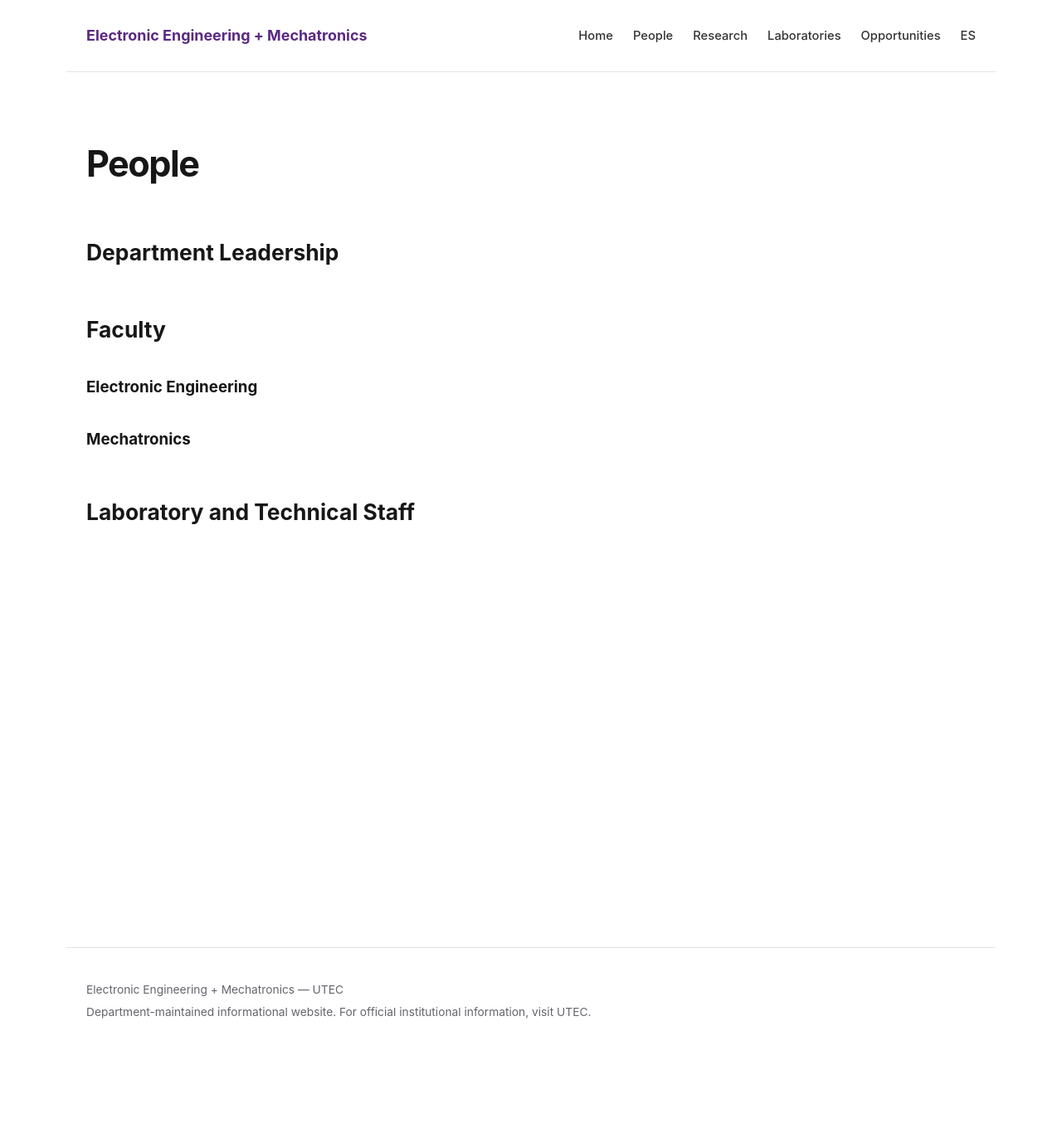
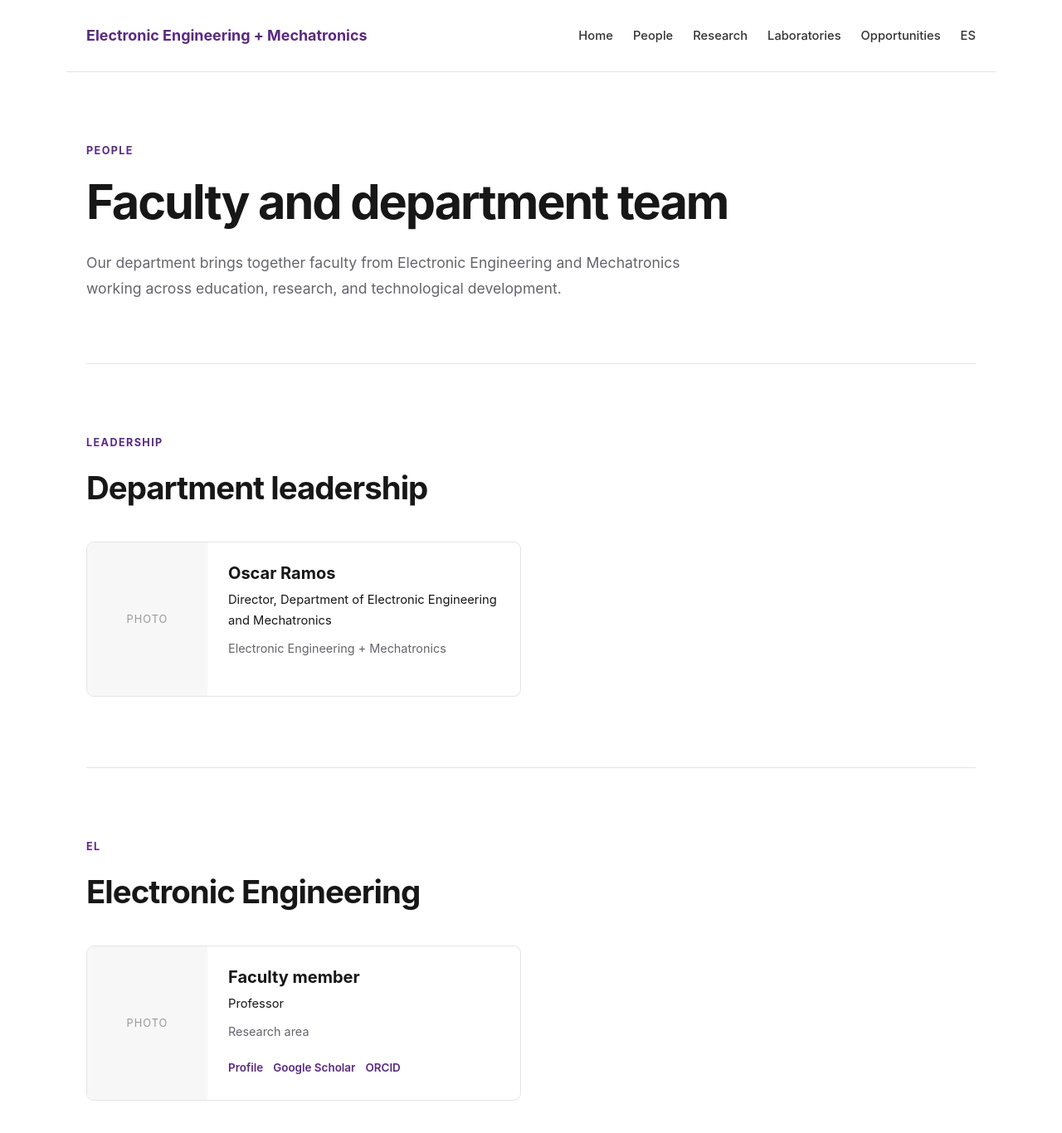
Before and after one commit to L30nardoSV/elmt-utec, a Jekyll site: the page built from en/people.md, in a window 1280 px wide and 1400 px high. Shown: the top 1366 px of the window at 83% size. Built offline with Jekyll 4.4.1, drawn with Linux system fonts in a browser that asks for light colours; some of the changed text lies outside the part shown.

Commit message:
Updating people.md (EN) and visual style

```diff
--- a/en/people.md
+++ b/en/people.md
@@ -5,14 +5,132 @@ lang: en
 permalink: /en/people/
 ---
 
-# People
+<section class="page-intro">
 
-## Department Leadership
+  <p class="section-kicker">People</p>
 
-## Faculty
+  <h1>
+    Faculty and department team
+  </h1>
 
-### Electronic Engineering
+  <p class="page-lead">
+    Our department brings together faculty from Electronic Engineering
+    and Mechatronics working across education, research, and technological
+    development.
+  </p>
 
-### Mechatronics
+</section>
 
-## Laboratory and Technical Staff
+
+<section class="section">
+
+  <div class="section-heading">
+    <p class="section-kicker">Leadership</p>
+    <h2>Department leadership</h2>
+  </div>
+
+  <div class="people-grid">
+
+    <article class="person-card">
+
+      <div class="person-photo-placeholder">
+        Photo
+      </div>
+
+      <div class="person-info">
+        <h3>Oscar Ramos</h3>
+
+        <p class="person-role">
+          Director, Department of Electronic Engineering and Mechatronics
+        </p>
+
+        <p class="person-area">
+          Electronic Engineering + Mechatronics
+        </p>
+      </div>
+
+    </article>
+
+  </div>
+
+</section>
+
+
+<section class="section">
+
+  <div class="section-heading">
+    <p class="section-kicker">EL</p>
+    <h2>Electronic Engineering</h2>
+  </div>
+
+  <div class="people-grid">
+
+    <article class="person-card">
+
+      <div class="person-photo-placeholder">
+        Photo
+      </div>
+
+      <div class="person-info">
+        <h3>Faculty member</h3>
+
+        <p class="person-role">
+          Professor
+        </p>
+
+        <p class="person-area">
+          Research area
+        </p>
+
+        <div class="person-links">
+          <a href="#">Profile</a>
+          <a href="#">Google Scholar</a>
+          <a href="#">ORCID</a>
+        </div>
+      </div>
+
+    </article>
+
+  </div>
+
+</section>
+
+
+<section class="section">
+
+  <div class="section-heading">
+    <p class="section-kicker">MT</p>
+    <h2>Mechatronics</h2>
+  </div>
+
+  <div class="people-grid">
+
+    <article class="person-card">
+
+      <div class="person-photo-placeholder">
+        Photo
+      </div>
+
+      <div class="person-info">
+        <h3>Faculty member</h3>
+
+        <p class="person-role">
+          Professor
+        </p>
+
+        <p class="person-area">
+          Research area
+        </p>
+
+        <div class="person-links">
+          <a href="#">Profile</a>
+          <a href="#">Google Scholar</a>
+          <a href="#">ORCID</a>
+        </div>
+      </div>
+
+    </article>
+
+  </div>
+
+</section>
```
